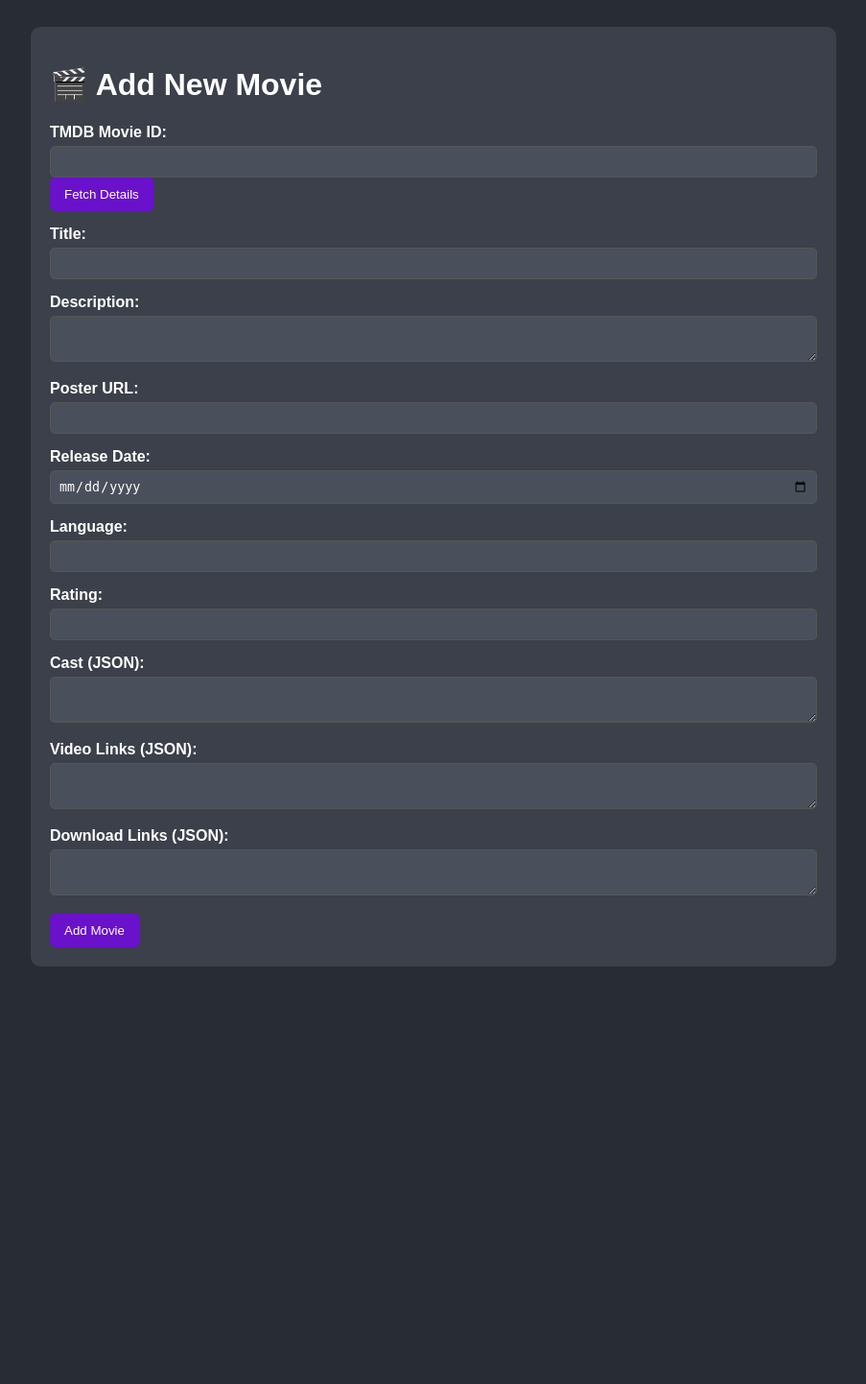
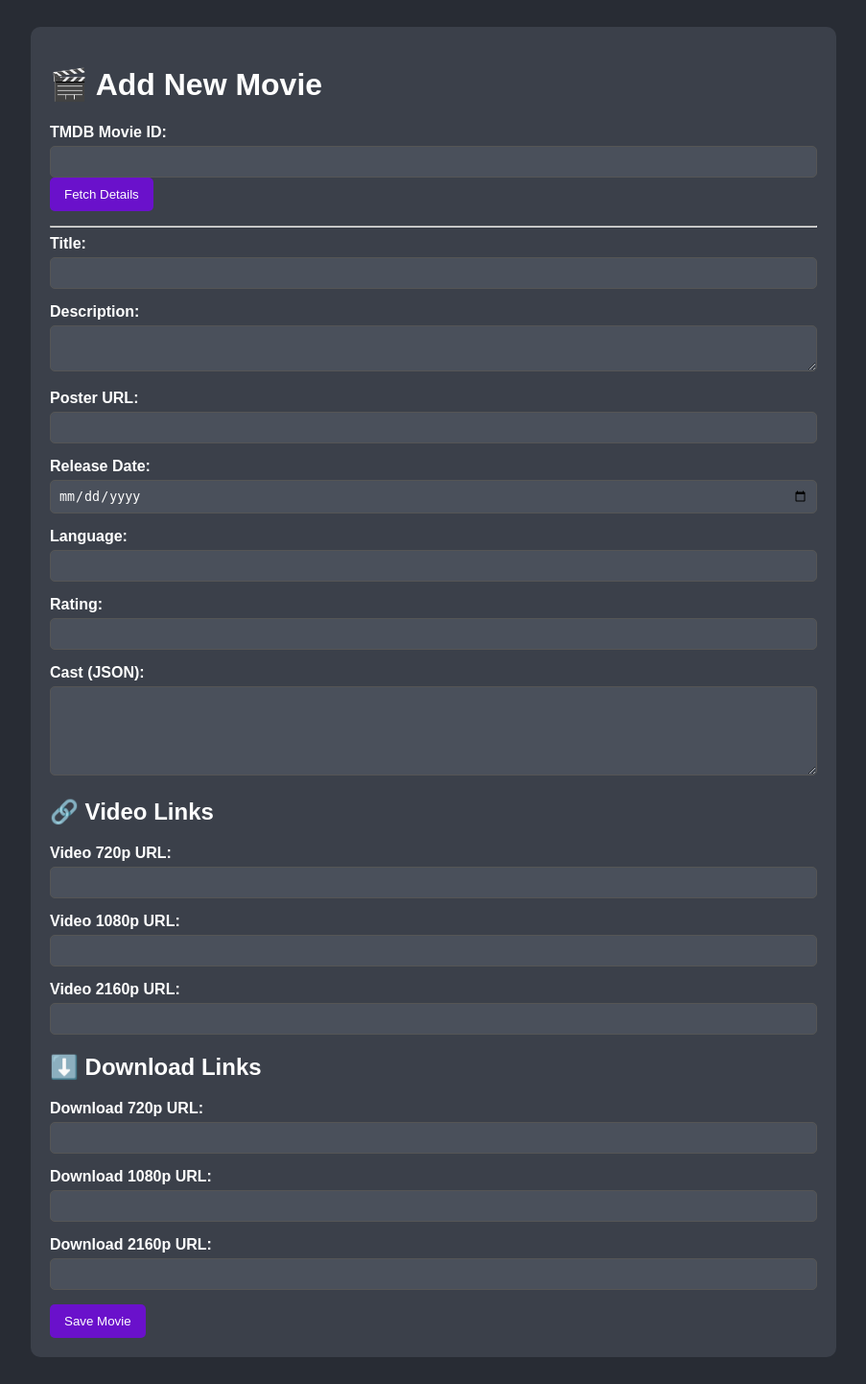
Before and after one commit to venurA-the/databasee, a Flask app: template templates/add_movie.html in a window 1280 px wide. Shown: the whole page at 96% size, without its empty margins (188-1091 px from the left). Before the commit the page ends 1007 px from the top, so only its background shows below. Run offline with Flask 3, Linux system fonts and the light colour scheme; the template is opened without the code that fills it, so the values that code supplies are empty; some libraries are stand-ins or nearby versions.

Commit message:
Update add_movie.html

```diff
--- a/templates/add_movie.html
+++ b/templates/add_movie.html
@@ -11,7 +11,6 @@
         label { display: block; margin-bottom: 5px; font-weight: bold; }
         input[type="text"], input[type="number"], input[type="date"], textarea { width: 100%; padding: 8px; box-sizing: border-box; background: #4a505b; border: 1px solid #555; color: #fff; border-radius: 5px; }
         .btn-primary { background: #6a11cb; color: #fff; border: none; padding: 10px 15px; cursor: pointer; border-radius: 5px; }
-        .btn-secondary { background: #555; color: #fff; border: none; padding: 10px 15px; cursor: pointer; border-radius: 5px; }
     </style>
 </head>
 <body>
@@ -20,9 +19,10 @@
         <form id="add-movie-form">
             <div class="form-group">
                 <label for="tmdb-id">TMDB Movie ID:</label>
-                <input type="number" id="tmdb-id" name="tmdb_id" required>
-                <button type="button" class="btn-primary" onclick="fetchTmdbDetails()">Fetch Details</button>
+                <input type="text" id="tmdb-id" name="tmdb-id">
+                <button type="button" class="btn-primary" onclick="fetchTmdbData()">Fetch Details</button>
             </div>
+            <hr>
             <div class="form-group">
                 <label for="title">Title:</label>
                 <input type="text" id="title" name="title" required>
@@ -32,12 +32,12 @@
                 <textarea id="description" name="description"></textarea>
             </div>
             <div class="form-group">
-                <label for="poster-url">Poster URL:</label>
-                <input type="text" id="poster-url" name="thumbnail">
+                <label for="thumbnail">Poster URL:</label>
+                <input type="text" id="thumbnail" name="thumbnail">
             </div>
             <div class="form-group">
-                <label for="release-date">Release Date:</label>
-                <input type="date" id="release-date" name="release_date">
+                <label for="release_date">Release Date:</label>
+                <input type="date" id="release_date" name="release_date">
             </div>
             <div class="form-group">
                 <label for="language">Language:</label>
@@ -48,71 +48,117 @@
                 <input type="number" step="0.1" id="rating" name="rating">
             </div>
             <div class="form-group">
-                <label for="cast-members">Cast (JSON):</label>
-                <textarea id="cast-members" name="cast_members"></textarea>
+                <label for="cast_members">Cast (JSON):</label>
+                <textarea id="cast_members" name="cast_members" rows="5"></textarea>
+            </div>
+
+            <h2>🔗 Video Links</h2>
+            <div class="form-group">
+                <label for="video_720p">Video 720p URL:</label>
+                <input type="text" id="video_720p" name="video_720p">
             </div>
             <div class="form-group">
-                <label for="video-links">Video Links (JSON):</label>
-                <textarea id="video-links" name="video_links"></textarea>
+                <label for="video_1080p">Video 1080p URL:</label>
+                <input type="text" id="video_1080p" name="video_1080p">
             </div>
             <div class="form-group">
-                <label for="download-links">Download Links (JSON):</label>
-                <textarea id="download-links" name="download_links"></textarea>
+                <label for="video_2160p">Video 2160p URL:</label>
+                <input type="text" id="video_2160p" name="video_2160p">
             </div>
-            <button type="submit" class="btn-primary">Add Movie</button>
+
+            <h2>⬇️ Download Links</h2>
+            <div class="form-group">
+                <label for="download_720p">Download 720p URL:</label>
+                <input type="text" id="download_720p" name="download_720p">
+            </div>
+            <div class="form-group">
+                <label for="download_1080p">Download 1080p URL:</label>
+                <input type="text" id="download_1080p" name="download_1080p">
+            </div>
+            <div class="form-group">
+                <label for="download_2160p">Download 2160p URL:</label>
+                <input type="text" id="download_2160p" name="download_2160p">
+            </div>
+
+            <button type="submit" class="btn-primary">Save Movie</button>
         </form>
     </div>
+
     <script>
-        const API_BASE_URL = window.location.origin + '/api/admin';
+        const ADMIN_API_BASE_URL = window.location.origin + '/api/admin';
         const AUTH_HEADER = 'Basic ' + btoa('venura:venura');
 
-        async function fetchTmdbDetails() {
+        async function fetchTmdbData() {
             const tmdbId = document.getElementById('tmdb-id').value;
-            if (!tmdbId) return alert('Please enter a TMDB ID.');
+            if (!tmdbId) {
+                alert('Please enter a TMDB Movie ID.');
+                return;
+            }
 
             try {
-                const response = await fetch(`${API_BASE_URL}/tmdb_fetch`, {
+                const response = await fetch(`${ADMIN_API_BASE_URL}/tmdb_fetch`, {
                     method: 'POST',
                     headers: { 'Content-Type': 'application/json', 'Authorization': AUTH_HEADER },
                     body: JSON.stringify({ tmdb_id: tmdbId, media_type: 'movie' })
                 });
 
+                const data = await response.json();
                 if (response.ok) {
-                    const data = await response.json();
                     document.getElementById('title').value = data.title;
                     document.getElementById('description').value = data.description;
-                    document.getElementById('poster-url').value = data.thumbnail;
-                    document.getElementById('release-date').value = data.release_date;
+                    document.getElementById('thumbnail').value = data.thumbnail;
+                    document.getElementById('release_date').value = data.release_date;
                     document.getElementById('language').value = data.language;
                     document.getElementById('rating').value = data.rating;
-                    document.getElementById('cast-members').value = JSON.stringify(data.cast_members, null, 2);
+                    document.getElementById('cast_members').value = JSON.stringify(data.cast_members, null, 2);
                 } else {
-                    const error = await response.json();
-                    alert(`Error: ${error.message}`);
+                    alert(`Error: ${data.message}`);
                 }
             } catch (err) {
-                alert('An error occurred while fetching TMDB details.');
+                alert('An unexpected error occurred.');
             }
         }
 
         document.getElementById('add-movie-form').addEventListener('submit', async (e) => {
             e.preventDefault();
-            const formData = new FormData(e.target);
+            const form = e.target;
             const data = {
                 type: 'movie',
-                title: formData.get('title'),
-                description: formData.get('description'),
-                thumbnail: formData.get('thumbnail'),
-                release_date: formData.get('release_date'),
-                language: formData.get('language'),
-                rating: parseFloat(formData.get('rating')),
-                cast_members: JSON.parse(formData.get('cast_members') || '[]'),
-                video_links: JSON.parse(formData.get('video_links') || '{}'),
-                download_links: JSON.parse(formData.get('download_links') || '{}')
+                title: form.title.value,
+                description: form.description.value,
+                thumbnail: form.thumbnail.value,
+                release_date: form.release_date.value,
+                language: form.language.value,
+                rating: parseFloat(form.rating.value) || null,
+                cast_members: JSON.parse(form.cast_members.value || '[]'),
+                video_links: {},
+                download_links: {}
             };
 
+            // Collect video links
+            if (form.video_720p.value) {
+                data.video_links.video_720p = form.video_720p.value;
+            }
+            if (form.video_1080p.value) {
+                data.video_links.video_1080p = form.video_1080p.value;
+            }
+            if (form.video_2160p.value) {
+                data.video_links.video_2160p = form.video_2160p.value;
+            }
+
+            // Collect download links
+            if (form.download_720p.value) {
+                data.download_links.download_720p = { url: form.download_720p.value, file_type: 'webrip' };
+            }
+            if (form.download_1080p.value) {
+                data.download_links.download_1080p = { url: form.download_1080p.value, file_type: 'webrip' };
+            }
+            if (form.download_2160p.value) {
+                data.download_links.download_2160p = { url: form.download_2160p.value, file_type: 'webrip' };
+            }
+
             try {
-                const response = await fetch(`${API_BASE_URL}/media`, {
+                const response = await fetch(`${ADMIN_API_BASE_URL}/media`, {
                     method: 'POST',
                     headers: { 'Content-Type': 'application/json', 'Authorization': AUTH_HEADER },
                     body: JSON.stringify(data)
@@ -120,14 +166,14 @@
                 const result = await response.json();
                 if (response.ok) {
                     alert('Movie added successfully!');
-                    window.location.href = '/admin/search_and_edit';
+                    form.reset();
                 } else {
                     alert(`Error: ${result.message}`);
                 }
             } catch (err) {
-                alert('An unexpected error occurred.');
+                alert('An unexpected error occurred during movie creation.');
             }
         });
     </script>
 </body>
-</html>
+    </html>
```
